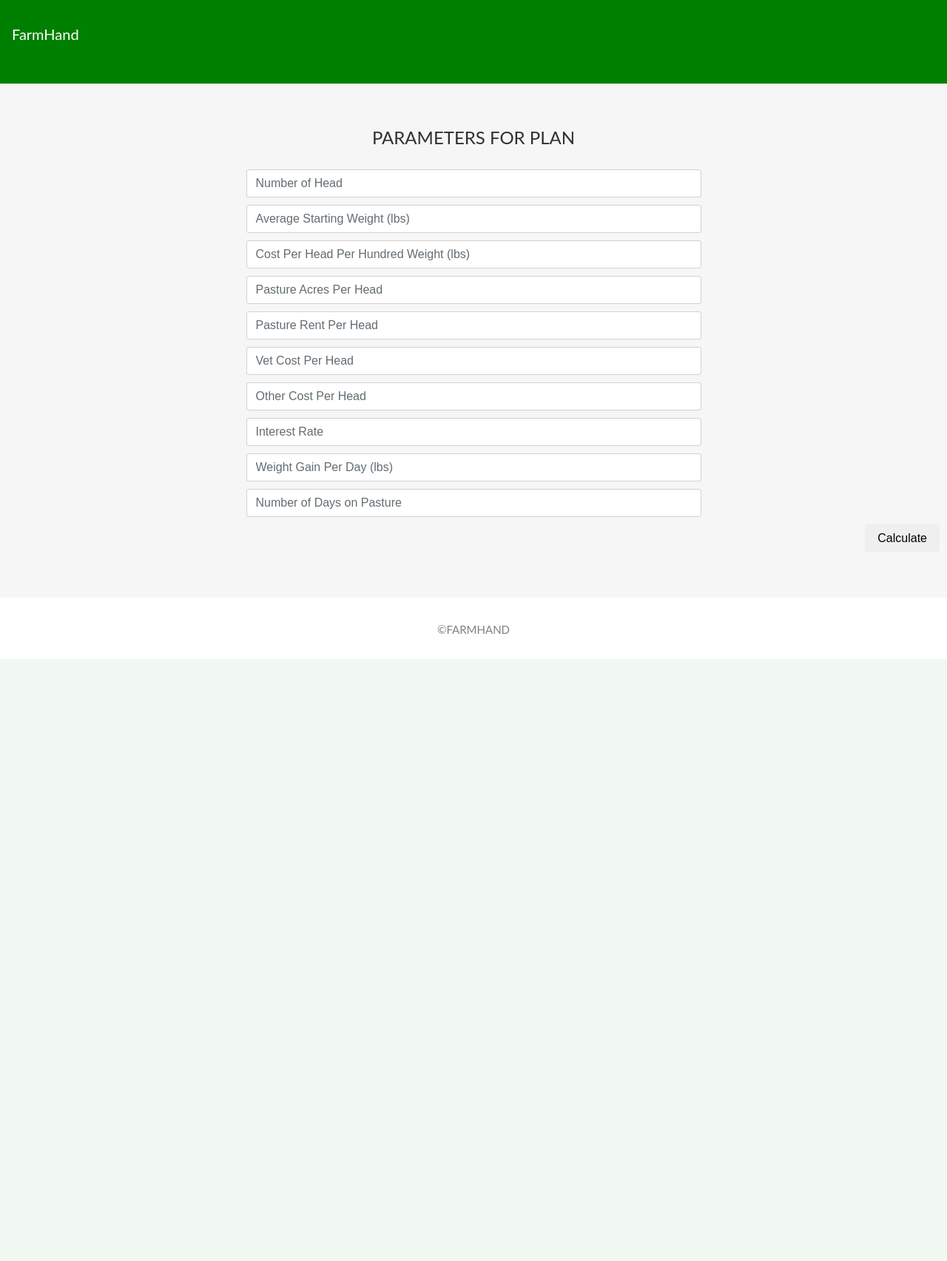
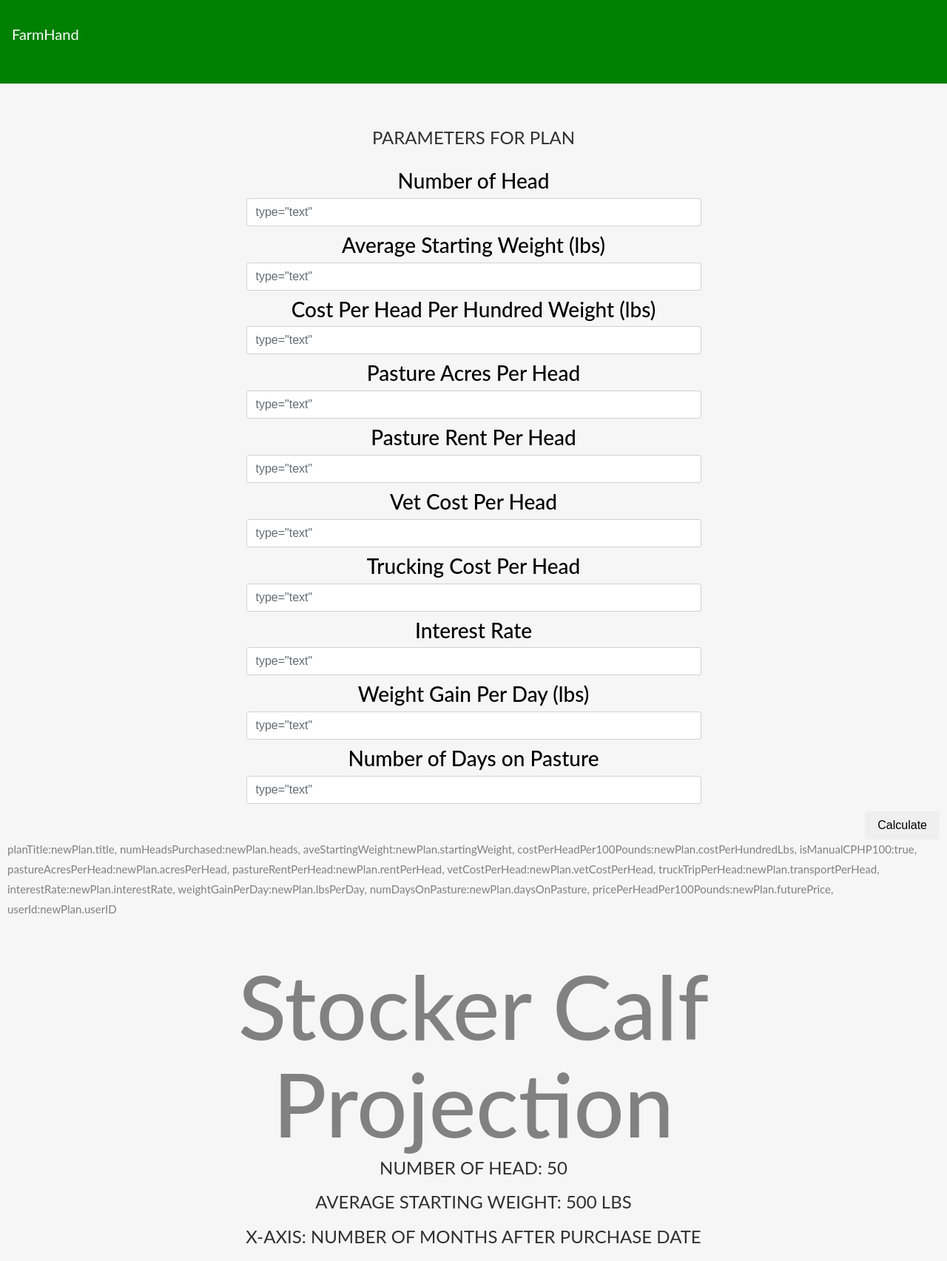
Before and after one commit to unselchr/GroupProject2, a Node project: template views/plan.handlebars in a window 1280 px wide; the page is wider, and only the part inside the window is pictured. Shown: the top 1705 px of that part at 74% size. Before the commit the page ends 891 px from the top of that part, so only its background shows below. Run offline with Node 20 templates, Linux system fonts and the light colour scheme; the template is opened without the code that fills it, so the values that code supplies are empty; some libraries are stand-ins or nearby versions.

Commit message:
rws plan handlebars updates

```diff
--- a/config/config.json
+++ b/config/config.json
@@ -2,11 +2,7 @@
   "development": {
     "username": "root",
 
-<<<<<<< HEAD
     "password": "root",
-=======
-    "password": "rootroot",
->>>>>>> f6458482d2b635185268e91e9ab35b68da179330
     "database": "farmPredictionDB",
     "host": "localhost",
     "dialect": "mysql"
--- a/public/stocker-chart/script.js
+++ b/public/stocker-chart/script.js
@@ -1,9 +1,65 @@
 // Script for creating the Graph using chart.js
 // Our labels along the x-axis
 var months = [0,1,2,3,4,5,6];
-// For drawing the lines
-var totalCost = [47850,47850,47850,47850,47850,47850,47850];
-var totalPrice = [42500,46200,49600,52700,55500,58000,60200];
+
+// Hard-wired data for drawing the lines
+// var totalCost = [47850,47850,47850,47850,47850,47850,47850];
+// var totalPrice = [42500,46200,49600,52700,55500,58000,60200];
+
+//--------------------------
+// Variables to Use for Calculations
+//--------------------------
+//
+// planTitle:newPlan.title,
+// numHeadsPurchased:newPlan.heads,
+// aveStartingWeight:newPlan.startingWeight,
+// costPerHeadPer100Pounds:newPlan.costPerHundredLbs,
+// isManualCPHP100:true,
+// pastureAcresPerHead:newPlan.acresPerHead,
+// pastureRentPerHead:newPlan.rentPerHead,
+// vetCostPerHead:newPlan.vetCostPerHead,
+// truckTripPerHead:newPlan.transportPerHead,
+// interestRate:newPlan.interestRate,
+// weightGainPerDay:newPlan.lbsPerDay,
+// numDaysOnPasture:newPlan.daysOnPasture,
+// pricePerHeadPer100Pounds:newPlan.futurePrice,
+// userId:newPlan.userID
+
+
+//--------------------------
+// Calculations Section
+//--------------------------
+//
+// 1. Cost Per Head to Purchase Each Calf
+// var purchaseCostPerHead = aveStartingWeight * costPerHeadPer100Pounds;
+//
+// 2. Sum of Purchase Cost Per Head and Other Costs Per Head
+// var sumCostPerHead = purchaseCostPerHead + pastureAcresPerHead + vetCostPerHead + truckTripPerHead;
+//
+// 3. Calculate Interest Cost Per Head
+// var interestCostPerHead = interestRate * purchaseCostPerHead;
+//
+// 4. Calculate Total Cost Per Head by Adding the Sum Per Head above and the Interest Cost Per Head
+// var totalCostPerHead = sumCostPerHead + interestCostPerHead;
+//
+// 5. Calculate the Total Cost
+// var totalCost = numHeadsPurchased * totalCostPerHead;
+//
+// 6. Total Weight Gain Per Head
+// totalWeightGainPerHead = weightGainPerDay * numDaysOnPasture;
+//
+// 6. Final Weight Per Head by adding Starting Weight to Total Weight Gain Per Head
+// var finalWeightPerHead = aveStartingWeight + totalWeightGainPerHead;
+//
+// 7. Total Sale Price Per Head is the final weight times the sale price per hundred pounds
+// var totalSalePricePerHead = finalWeightPerHead = pricePerHeadPer100Pounds;
+//
+// 8. Total (Sale) Price
+// var totalPrice = numHeadsPurchased * totalSalePricePerHead;
+//
+//
+//
+
 
 var ctx = document.getElementById("myChart");
 var myChart = new Chart(ctx, {
--- a/views/plan.handlebars
+++ b/views/plan.handlebars
@@ -6,52 +6,62 @@
     <div class="col-sm-12 text-center">
       <div class="row">
         <div class="col-sm-6 form-group">
-          <input class="form-control" placeholder="Number of Head" type="text" required>
+          <h3>Number of Head</h3>
+          <input class="form-control" placeholder={{numHeadsPurchased}} type="text" required>
         </div>
       </div>
       <div class="row">
         <div class="col-sm-6 form-group">
-          <input class="form-control" placeholder="Average Starting Weight (lbs)" type="text" required>
+          <h3>Average Starting Weight (lbs)</h3>
+          <input class="form-control" placeholder={{aveStartingWeight}} type="text" required>
         </div>
       </div>
       <div class="row">
         <div class="col-sm-6 form-group">
-          <input class="form-control" placeholder="Cost Per Head Per Hundred Weight (lbs)" type="text" required>
+          <h3>Cost Per Head Per Hundred Weight (lbs)</h3>
+          <input class="form-control" placeholder={{costPerHeadPer100Pounds}} type="text" required>
         </div>
       </div>
       <div class="row">
         <div class="col-sm-6 form-group">
-          <input class="form-control" placeholder="Pasture Acres Per Head" type="text" required>
+          <h3>Pasture Acres Per Head</h3>
+          <input class="form-control" placeholder={{pastureAcresPerHead}} type="text" required>
         </div>
       </div>
       <div class="row">
         <div class="col-sm-6 form-group">
-          <input class="form-control" placeholder="Pasture Rent Per Head" type="text" required>
+          <h3>Pasture Rent Per Head</h3>
+          <input class="form-control" placeholder={{pastureRentPerHead}} type="text" required>
         </div>
       </div>
       <div class="row">
         <div class="col-sm-6 form-group">
-          <input class="form-control" placeholder="Vet Cost Per Head" type="text" required>
+          <h3>Vet Cost Per Head</h3>
+          <input class="form-control" placeholder={{vetCostPerHead}} type="text" required>
         </div>
       </div>
       <div class="row">
         <div class="col-sm-6 form-group">
-          <input class="form-control" placeholder="Other Cost Per Head" type="text" required>
+          <h3>Trucking Cost Per Head</h3>
+          <input class="form-control" placeholder={{truckTripPerHead}} type="text" required>
         </div>
       </div>
       <div class="row">
         <div class="col-sm-6 form-group">
-          <input class="form-control" placeholder="Interest Rate" type="text" required>
+          <h3>Interest Rate</h3>
+          <input class="form-control" placeholder={{interestRate}} type="text" required>
         </div>
       </div>
       <div class="row">
         <div class="col-sm-6 form-group">
-          <input class="form-control" placeholder="Weight Gain Per Day (lbs)" type="text" required>
+          <h3>Weight Gain Per Day (lbs)</h3>
+          <input class="form-control" placeholder={{weightGainPerDay}} type="text" required>
         </div>
       </div>
       <div class="row">
         <div class="col-sm-6 form-group">
-          <input class="form-control" placeholder="Number of Days on Pasture" type="text" required>
+          <h3>Number of Days on Pasture</h3>
+          <input class="form-control" placeholder={{numHeadsPurchased}} type="text" required>
         </div>
       </div>
 
@@ -64,9 +74,44 @@
     </div>
   </div>
 
+    planTitle:newPlan.title,
+    numHeadsPurchased:newPlan.heads,
+    aveStartingWeight:newPlan.startingWeight,
+    costPerHeadPer100Pounds:newPlan.costPerHundredLbs,
+    isManualCPHP100:true,
+    pastureAcresPerHead:newPlan.acresPerHead,
+    pastureRentPerHead:newPlan.rentPerHead,
+    vetCostPerHead:newPlan.vetCostPerHead,
+    truckTripPerHead:newPlan.transportPerHead,
+    interestRate:newPlan.interestRate,
+    weightGainPerDay:newPlan.lbsPerDay,
+    numDaysOnPasture:newPlan.daysOnPasture,
+    pricePerHeadPer100Pounds:newPlan.futurePrice,
+    userId:newPlan.userID
+
+
   <div class="row">
     <div class="col-sm-12 text-center">
 
+
+
+    </div>
+  </div>
+
+  <div class="row">
+    <div class="col-sm-12 text-center">
+      <div class="wrapper">
+        <h1>Stocker Calf Projection</h1>
+        <h2>Number of Head: 50</h2>
+        <h2>Average Starting Weight: 500 lbs</h2>
+        <h2>X-Axis: Number of Months After Purchase Date</h2>
+
+        <canvas id="myChart" width="1600" height="900">
+            {{myChart}}
+        </canvas>
+
+      </div>
+      <script src="../stocker-chart/script.js"></script>
 
     </div>
 
```
